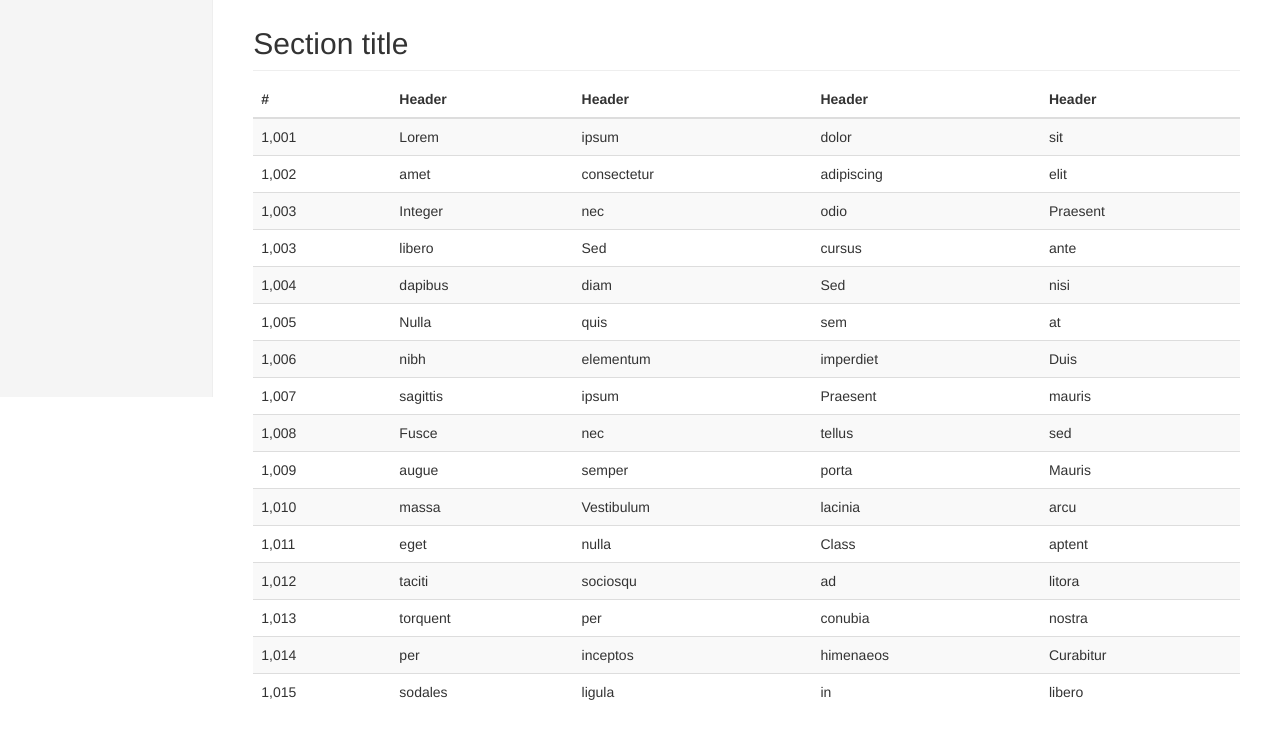
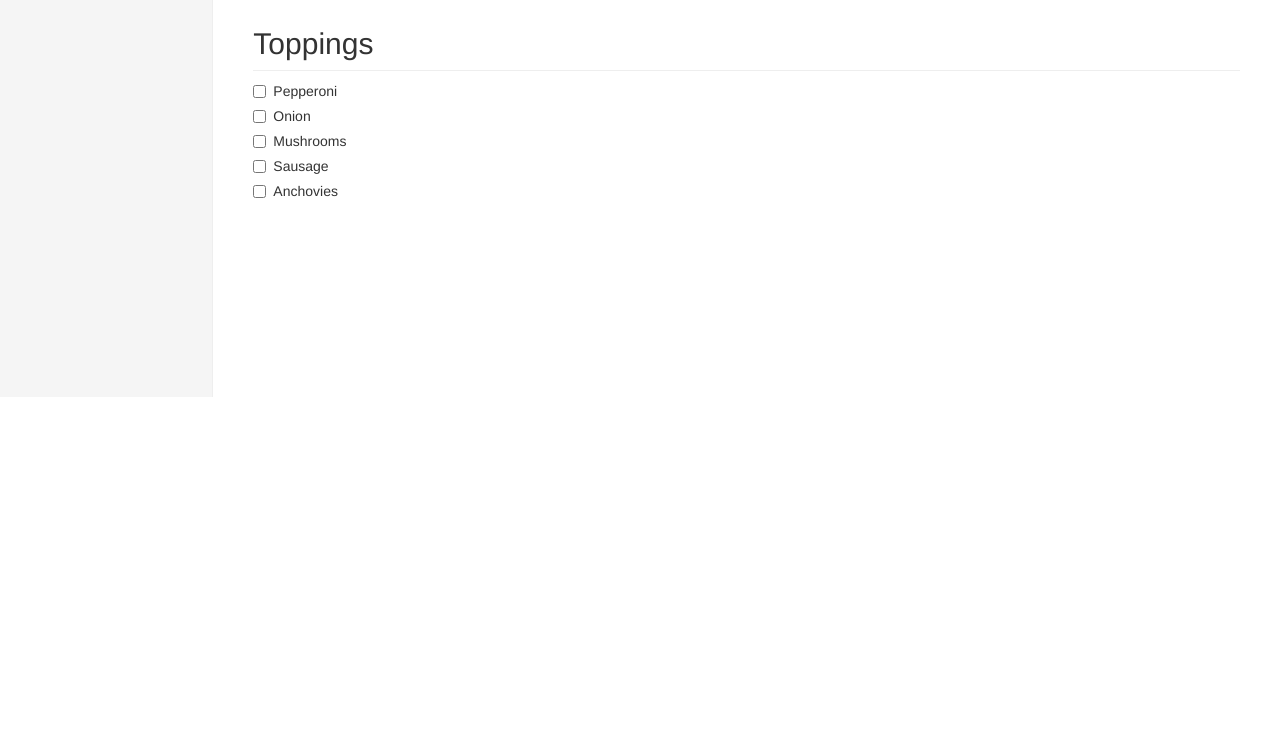
Before and after one commit to kvanever/pizza-order, a plain HTML site: page index.html in a window 1280 px wide. Shown: the part 403-1142 px from the top of the page. After the commit the page ends 800 px from the top, so only its background shows below. Drawn offline with Linux system fonts and the light colour scheme.

Commit message:
add checkbox controls for picking toppings

```diff
--- a/index.html
+++ b/index.html
@@ -36,7 +36,7 @@
     <nav class="navbar navbar-inverse navbar-fixed-top">
       <div class="container-fluid">
         <div class="navbar-header">
-          <a class="navbar-brand" href="#">Order a Pizza</a>
+          <a class="navbar-brand" href="#">Order a pizza using the form below</a>
         </div>
       </div>
     </nav>
@@ -53,7 +53,7 @@
         </div>
         <div class="col-sm-9 col-sm-offset-3 col-md-10 col-md-offset-2 main">
           <form id="order-pizza">
-            <h1 class="page-header">Select a pizza from the options below</h1>
+            <h1 class="page-header">Size</h1>
             <div class="row placeholders">
               <div class="col-xs-6 col-sm-3 placeholder">
                 <div class="radio">
@@ -83,134 +83,38 @@
                 </div>
               </div>
             </div>
-
-            <h2 class="sub-header">Section title</h2>
-            <div class="table-responsive">
-              <table class="table table-striped">
-                <thead>
-                  <tr>
-                    <th>#</th>
-                    <th>Header</th>
-                    <th>Header</th>
-                    <th>Header</th>
-                    <th>Header</th>
-                  </tr>
-                </thead>
-                <tbody>
-                  <tr>
-                    <td>1,001</td>
-                    <td>Lorem</td>
-                    <td>ipsum</td>
-                    <td>dolor</td>
-                    <td>sit</td>
-                  </tr>
-                  <tr>
-                    <td>1,002</td>
-                    <td>amet</td>
-                    <td>consectetur</td>
-                    <td>adipiscing</td>
-                    <td>elit</td>
-                  </tr>
-                  <tr>
-                    <td>1,003</td>
-                    <td>Integer</td>
-                    <td>nec</td>
-                    <td>odio</td>
-                    <td>Praesent</td>
-                  </tr>
-                  <tr>
-                    <td>1,003</td>
-                    <td>libero</td>
-                    <td>Sed</td>
-                    <td>cursus</td>
-                    <td>ante</td>
-                  </tr>
-                  <tr>
-                    <td>1,004</td>
-                    <td>dapibus</td>
-                    <td>diam</td>
-                    <td>Sed</td>
-                    <td>nisi</td>
-                  </tr>
-                  <tr>
-                    <td>1,005</td>
-                    <td>Nulla</td>
-                    <td>quis</td>
-                    <td>sem</td>
-                    <td>at</td>
-                  </tr>
-                  <tr>
-                    <td>1,006</td>
-                    <td>nibh</td>
-                    <td>elementum</td>
-                    <td>imperdiet</td>
-                    <td>Duis</td>
-                  </tr>
-                  <tr>
-                    <td>1,007</td>
-                    <td>sagittis</td>
-                    <td>ipsum</td>
-                    <td>Praesent</td>
-                    <td>mauris</td>
-                  </tr>
-                  <tr>
-                    <td>1,008</td>
-                    <td>Fusce</td>
-                    <td>nec</td>
-                    <td>tellus</td>
-                    <td>sed</td>
-                  </tr>
-                  <tr>
-                    <td>1,009</td>
-                    <td>augue</td>
-                    <td>semper</td>
-                    <td>porta</td>
-                    <td>Mauris</td>
-                  </tr>
-                  <tr>
-                    <td>1,010</td>
-                    <td>massa</td>
-                    <td>Vestibulum</td>
-                    <td>lacinia</td>
-                    <td>arcu</td>
-                  </tr>
-                  <tr>
-                    <td>1,011</td>
-                    <td>eget</td>
-                    <td>nulla</td>
-                    <td>Class</td>
-                    <td>aptent</td>
-                  </tr>
-                  <tr>
-                    <td>1,012</td>
-                    <td>taciti</td>
-                    <td>sociosqu</td>
-                    <td>ad</td>
-                    <td>litora</td>
-                  </tr>
-                  <tr>
-                    <td>1,013</td>
-                    <td>torquent</td>
-                    <td>per</td>
-                    <td>conubia</td>
-                    <td>nostra</td>
-                  </tr>
-                  <tr>
-                    <td>1,014</td>
-                    <td>per</td>
-                    <td>inceptos</td>
-                    <td>himenaeos</td>
-                    <td>Curabitur</td>
-                  </tr>
-                  <tr>
-                    <td>1,015</td>
-                    <td>sodales</td>
-                    <td>ligula</td>
-                    <td>in</td>
-                    <td>libero</td>
-                  </tr>
-                </tbody>
-              </table>
+            <h2 class="sub-header">Toppings</h2>
+            <div class="toppings">
+              <div class="checkbox">
+                <label>
+                  <input type="checkbox" value="pepperoni">
+                  Pepperoni
+                </label>
+              </div>
+              <div class="checkbox">
+                <label>
+                  <input type="checkbox" value="onion">
+                  Onion
+                </label>
+              </div>
+              <div class="checkbox">
+                <label>
+                  <input type="checkbox" value="mushroom">
+                  Mushrooms
+                </label>
+              </div>
+              <div class="checkbox">
+                <label>
+                  <input type="checkbox" value="sausage">
+                  Sausage
+                </label>
+              </div>
+              <div class="checkbox">
+                <label>
+                  <input type="checkbox" value="anchovies">
+                  Anchovies
+                </label>
+              </div>
             </div>
           </form>
         </div>
```
